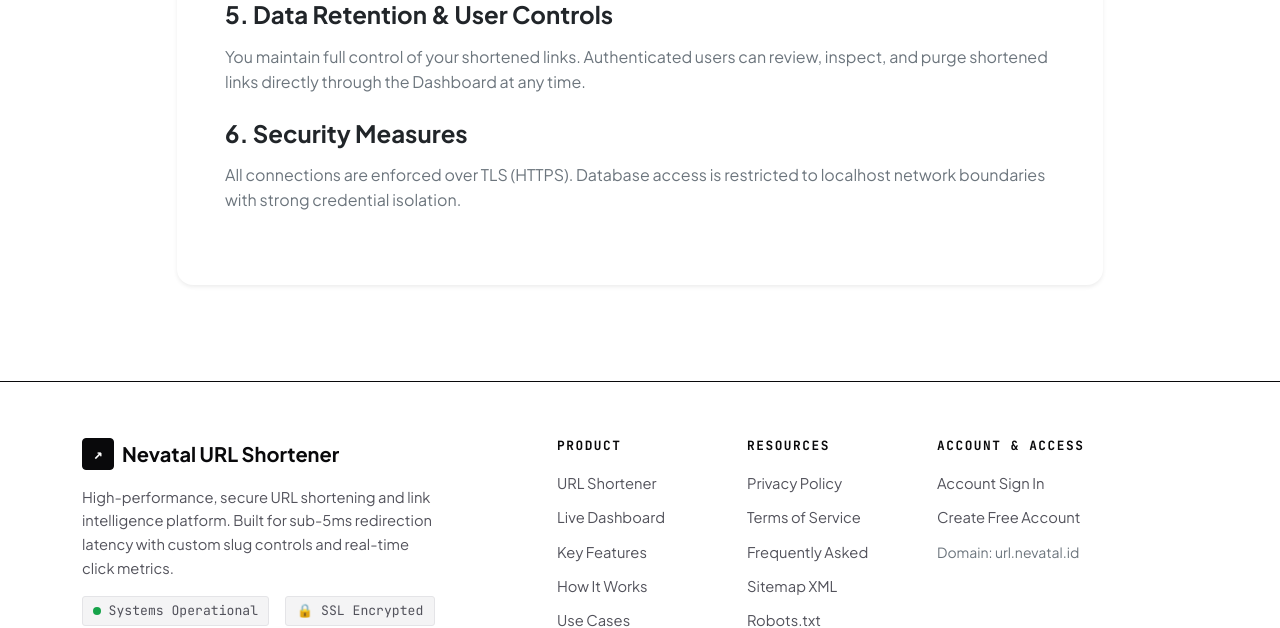
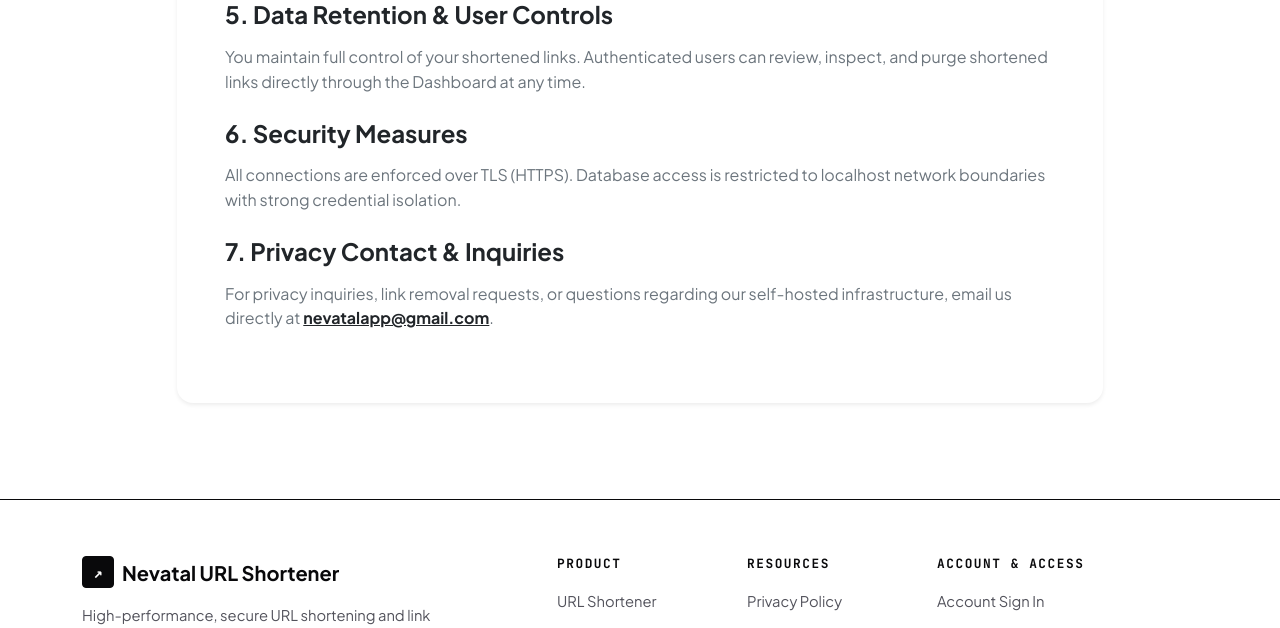
Before and after one commit to thirza258/freecodecamp_url_shortener, a Django app: page /privacy/ in a window 1280 px wide. Shown: the part 1265-1893 px from the top of the page. Run offline with Django 5.2, Linux system fonts and the light colour scheme; parts of the project's set-up code (start-up, migrations or seed data) failed here and were passed over; some libraries are stand-ins or nearby versions.

Commit message:
chore(legal): update privacy policy and terms contact to nevatalapp@gmail.com

```diff
--- a/templates/shortener/privacy.html
+++ b/templates/shortener/privacy.html
@@ -77,6 +77,13 @@
             All connections are enforced over TLS (HTTPS). Database access is restricted to localhost network boundaries with strong credential isolation.
           </p>
         </section>
+
+        <section class="mb-4">
+          <h2 class="h4 fw-bold mb-3">7. Privacy Contact &amp; Inquiries</h2>
+          <p class="text-secondary leading-relaxed">
+            For privacy inquiries, link removal requests, or questions regarding our self-hosted infrastructure, email us directly at <a href="mailto:nevatalapp@gmail.com" class="text-dark fw-bold text-decoration-underline">nevatalapp@gmail.com</a>.
+          </p>
+        </section>
       </div>
 
     </div>
```
Also changed, not shown: templates/shortener/terms.html (+7 -0 lines).
